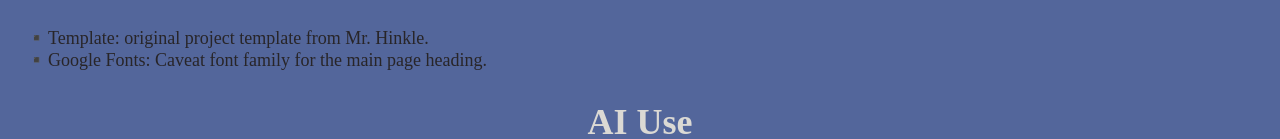
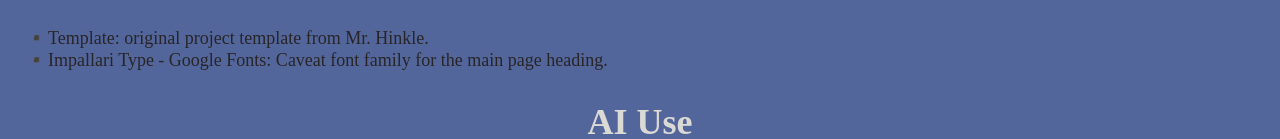
Before and after one commit to IACS-26-27/web-design-1-recipe-assignment-cereal3000, a website: page citations.html in a window 1280 px wide. Shown: the part 207-346 px from the top of the page. Drawn offline with Linux system fonts and the light colour scheme.

Commit message:
i did like 1 and a half things

```diff
--- a/citations.html
+++ b/citations.html
@@ -14,7 +14,7 @@
     <h2>Sources</h2>
     <ul>
       <li>Template: original project template from Mr. Hinkle.</li>
-      <li>Google Fonts: Caveat font family for the main page heading.</li>
+      <li>Impallari Type - Google Fonts: Caveat font family for the main page heading.</li>
       <!-- List any other sources you used as you worked on
        the project, including images, fonts, and recipes or
        ideas you borrowed. -->
```
Also changed, not shown: index.html (+1 -1 lines).
